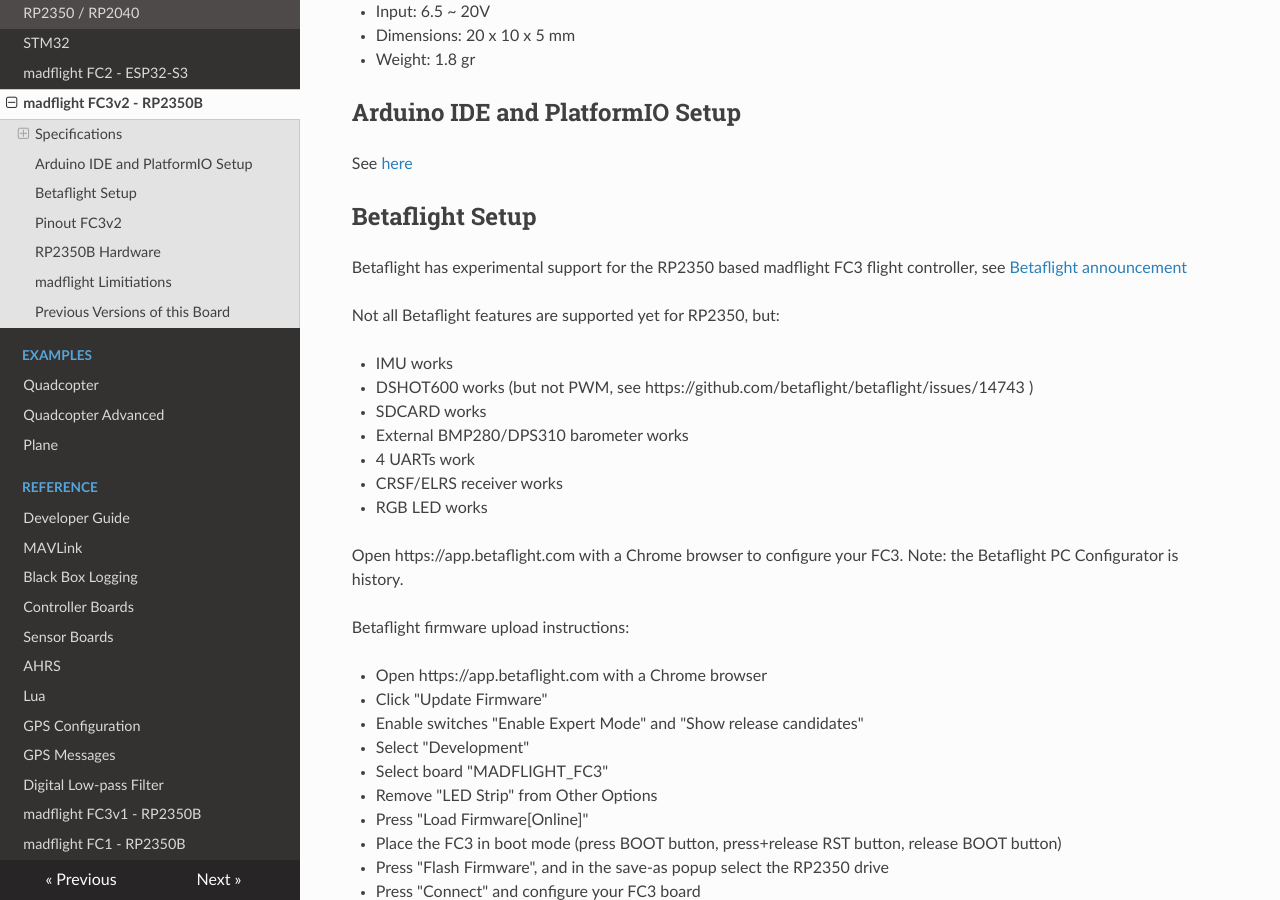
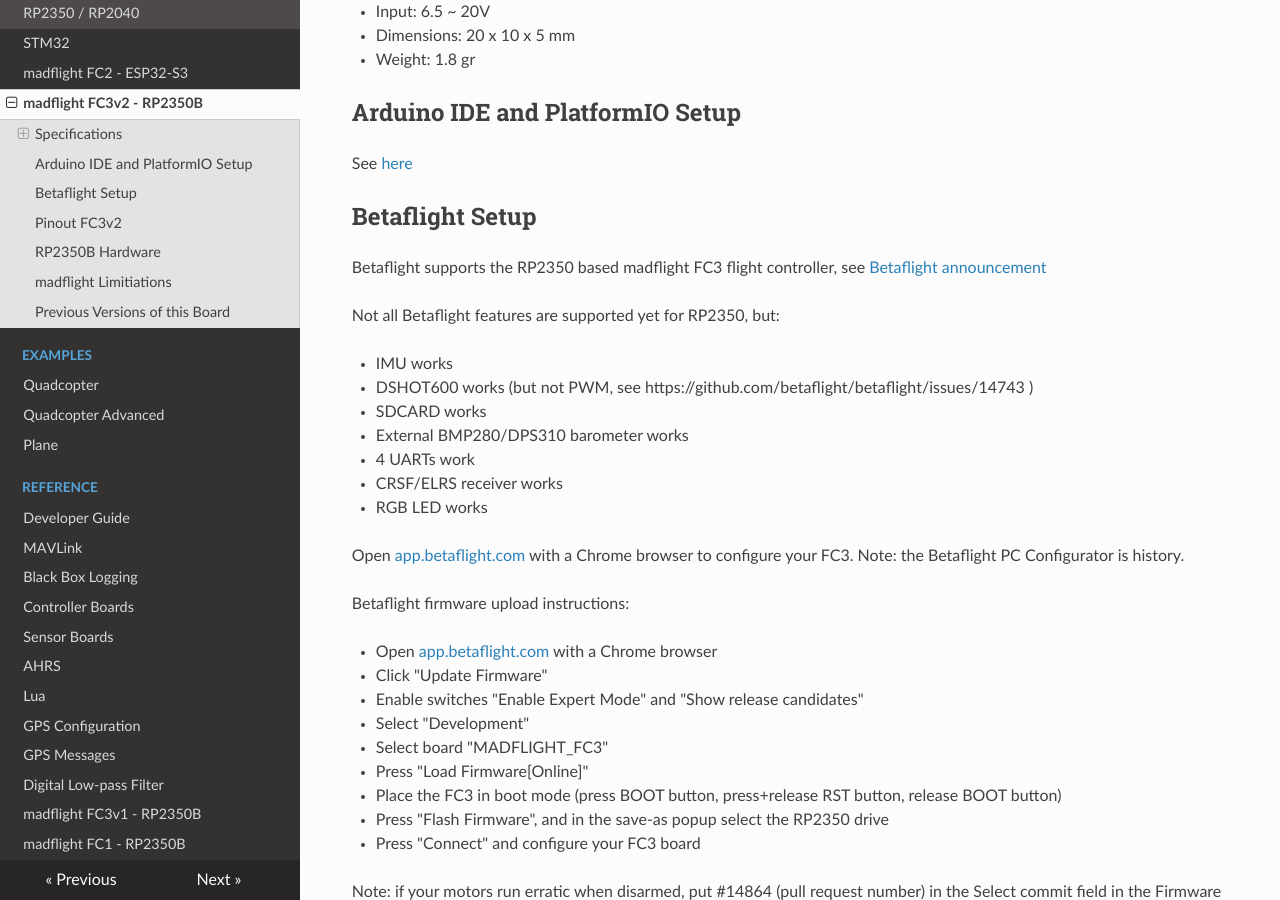
Before and after one commit to qqqlab/madflight-docs, an MkDocs documentation site: the page built from docs/Board-FC3.md, in a window 1280 px wide and 900 px high, scrolled down 1585 px. Built offline with MkDocs 1.6.1, drawn with Linux system fonts in a browser that asks for light colours; nearby versions of some CDN libraries.

Commit message:
Update Board-FC3.md

```diff
--- a/docs/Board-FC3.md
+++ b/docs/Board-FC3.md
@@ -55,7 +55,7 @@
 
 ## Betaflight Setup
 
-Betaflight has experimental support for the RP2350 based madflight FC3 flight controller, see [Betaflight announcement](https://www.betaflight.com/blog/2025/10/10/RP2350%20Lands%20in%20Betaflight)
+Betaflight supports the RP2350 based madflight FC3 flight controller, see [Betaflight announcement](https://www.betaflight.com/blog/2025/10/10/RP2350%20Lands%20in%20Betaflight)
 
 Not all Betaflight features are supported yet for RP2350, but:
 
@@ -67,16 +67,15 @@
 - CRSF/ELRS receiver works
 - RGB LED works
 
-Open https://app.betaflight.com with a Chrome browser to configure your FC3. Note: the Betaflight PC Configurator is history.
+Open [app.betaflight.com](https://app.betaflight.com) with a Chrome browser to configure your FC3. Note: the Betaflight PC Configurator is history.
 
 Betaflight firmware upload instructions:
 
-- Open https://app.betaflight.com with a Chrome browser
+- Open [app.betaflight.com](https://app.betaflight.com) with a Chrome browser
 - Click "Update Firmware"
 - Enable switches "Enable Expert Mode" and "Show release candidates"
 - Select "Development"
 - Select board "MADFLIGHT_FC3"
-- Remove "LED Strip" from Other Options
 - Press "Load Firmware[Online]"
 - Place the FC3 in boot mode (press BOOT button, press+release RST button, release BOOT button)
 - Press "Flash Firmware", and in the save-as popup select the RP2350 drive
```
